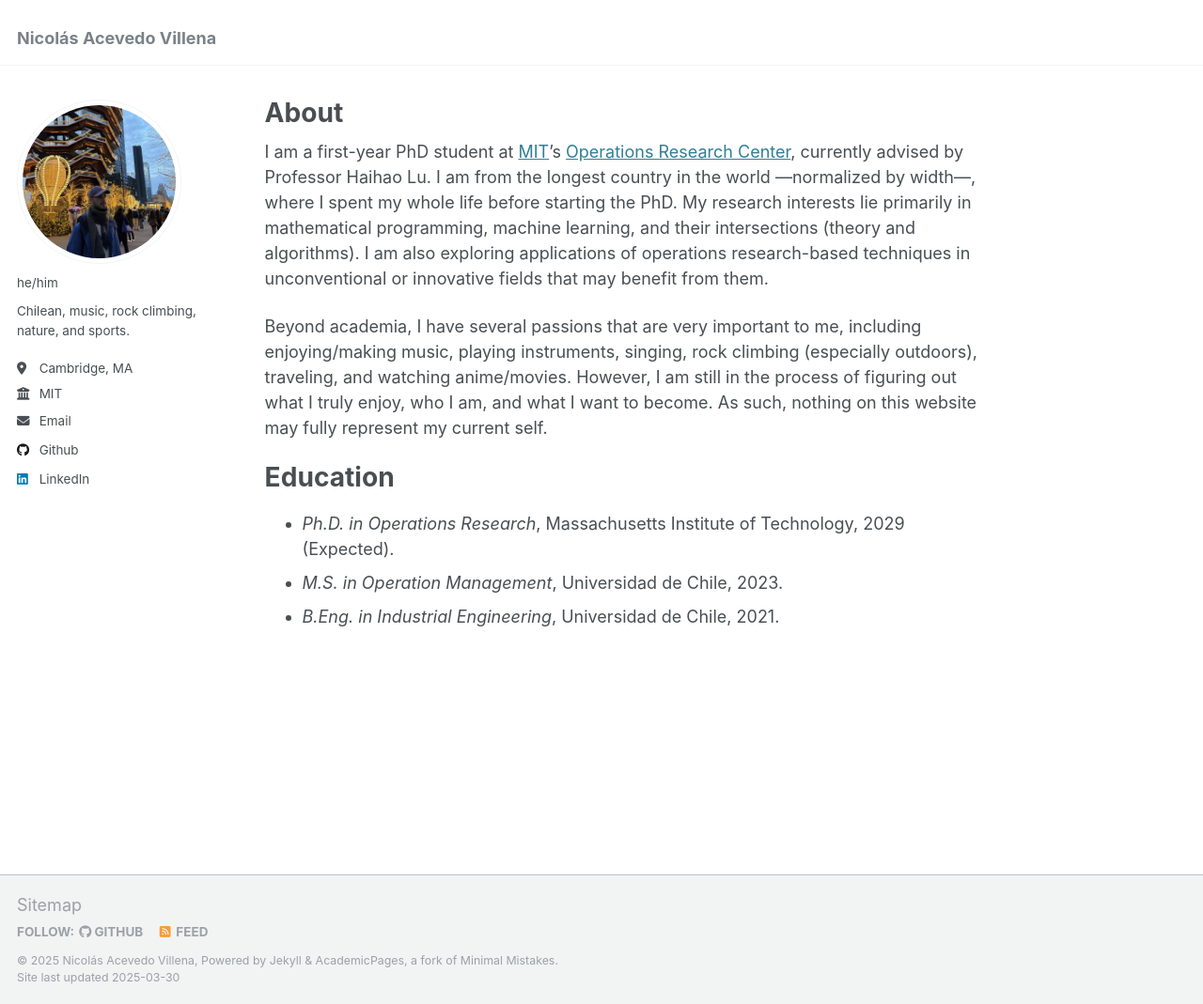
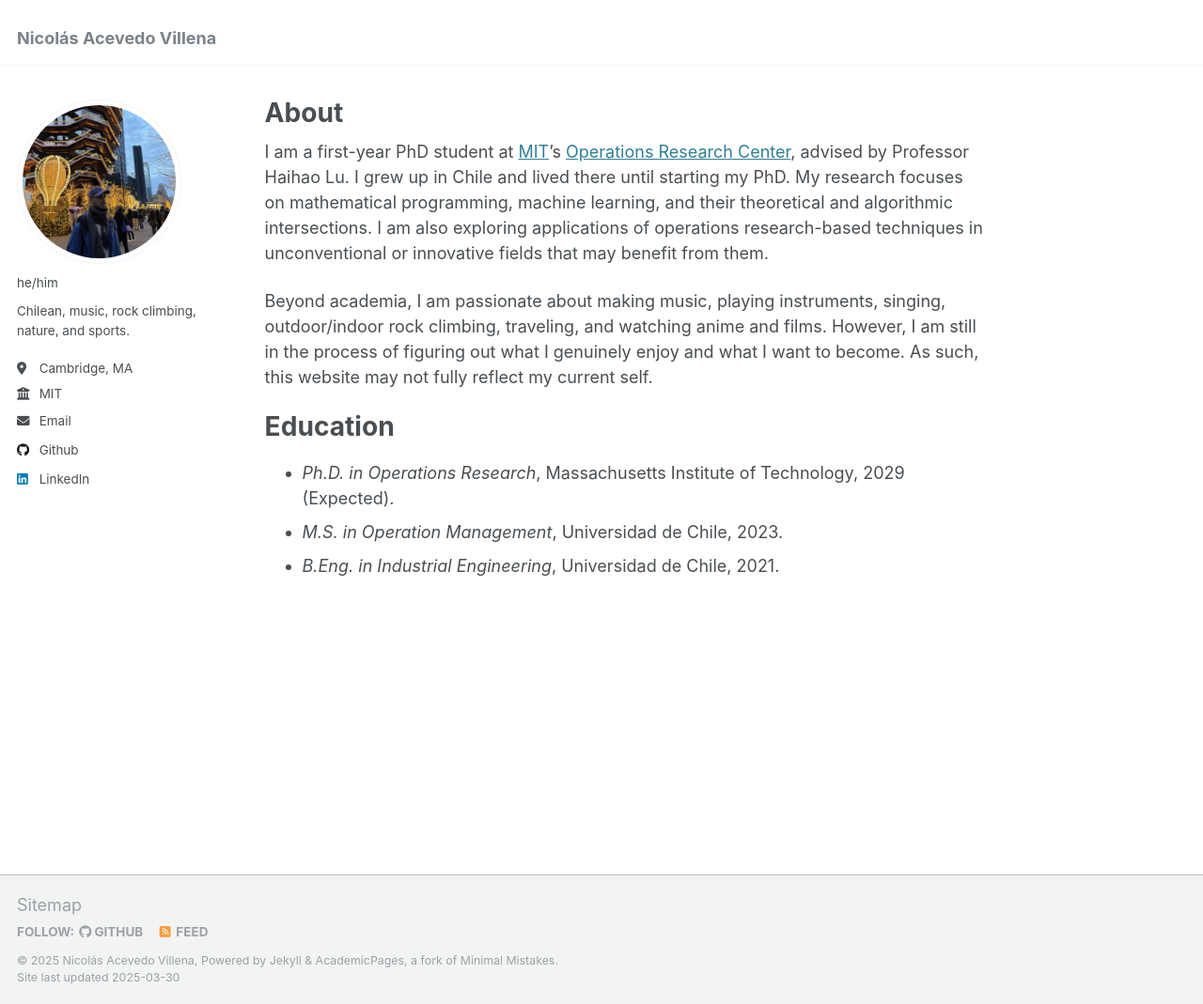
Before and after one commit to nicacevedo/nicacevedo.github.io, a Jekyll site: the page built from _pages/about.md, in a window 1280 px wide and 1069 px high. Shown: the whole window at 94% size. Built offline with Jekyll 4.4.1, drawn with Linux system fonts in a browser that asks for light colours.

Commit message:
Update about.md

```diff
--- a/_pages/about.md
+++ b/_pages/about.md
@@ -7,9 +7,10 @@ redirect_from:
   - /about.html
 ---
 
-I am a first-year PhD student at [MIT](https://mit.edu/)'s [Operations Research Center](https://orc.mit.edu/), currently advised by Professor Haihao Lu. I am from the longest country in the world ---normalized by width---, where I spent my whole life before starting the PhD. My research interests lie primarily in mathematical programming, machine learning, and their intersections (theory and algorithms). I am also exploring applications of operations research-based techniques in unconventional or innovative fields that may benefit from them.
+I am a first-year PhD student at [MIT](https://mit.edu/)'s [Operations Research Center](https://orc.mit.edu/), advised by Professor Haihao Lu. I grew up in Chile and lived there until starting my PhD. My research focuses on mathematical programming, machine learning, and their theoretical and algorithmic intersections. I am also exploring applications of operations research-based techniques in unconventional or innovative fields that may benefit from them.
 
-Beyond academia, I have several passions that are very important to me, including enjoying/making music, playing instruments, singing, rock climbing (especially outdoors), traveling, and watching anime/movies. However, I am still in the process of figuring out what I truly enjoy, who I am, and what I want to become. As such, nothing on this website may fully represent my current self.
+
+Beyond academia, I am passionate about making music, playing instruments, singing, outdoor/indoor rock climbing, traveling, and watching anime and films. However, I am still in the process of figuring out what I genuinely enjoy and what I want to become. As such, this website may not fully reflect my current self.
 
 # Education
 
```
